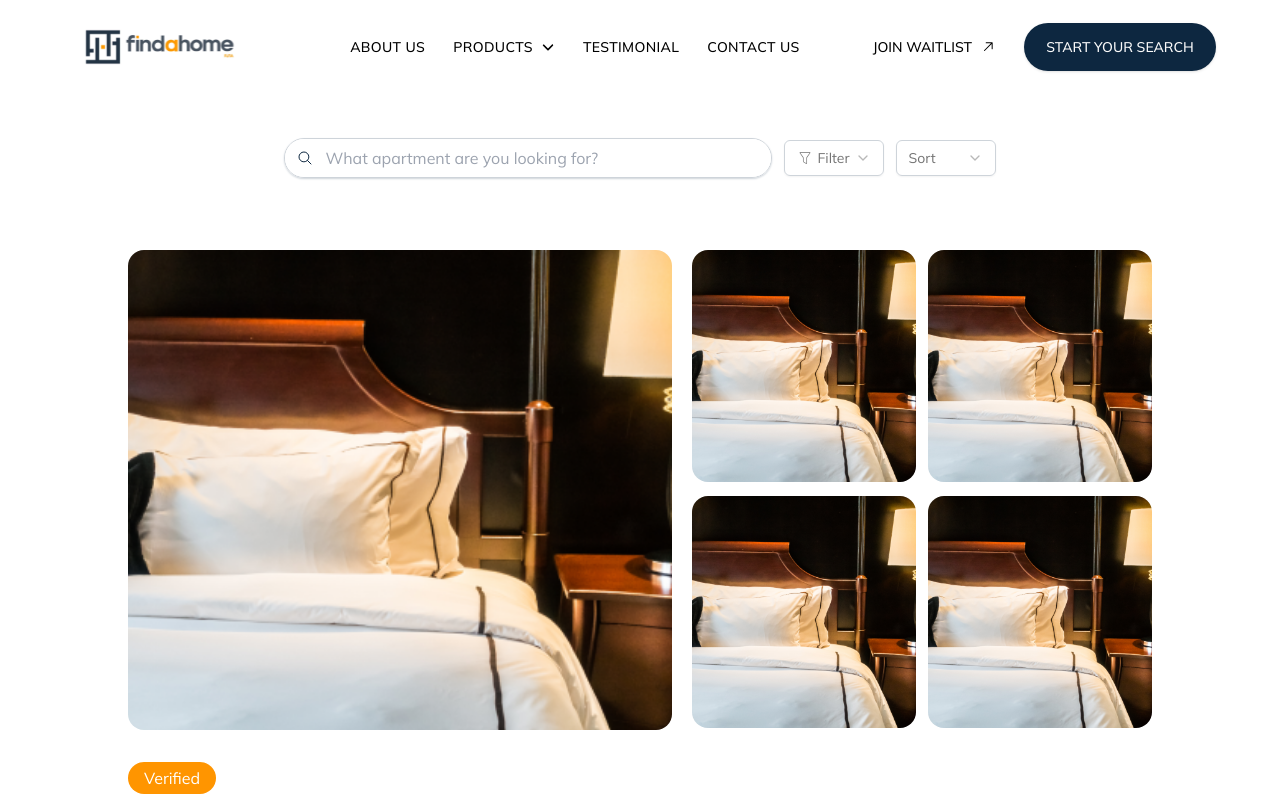
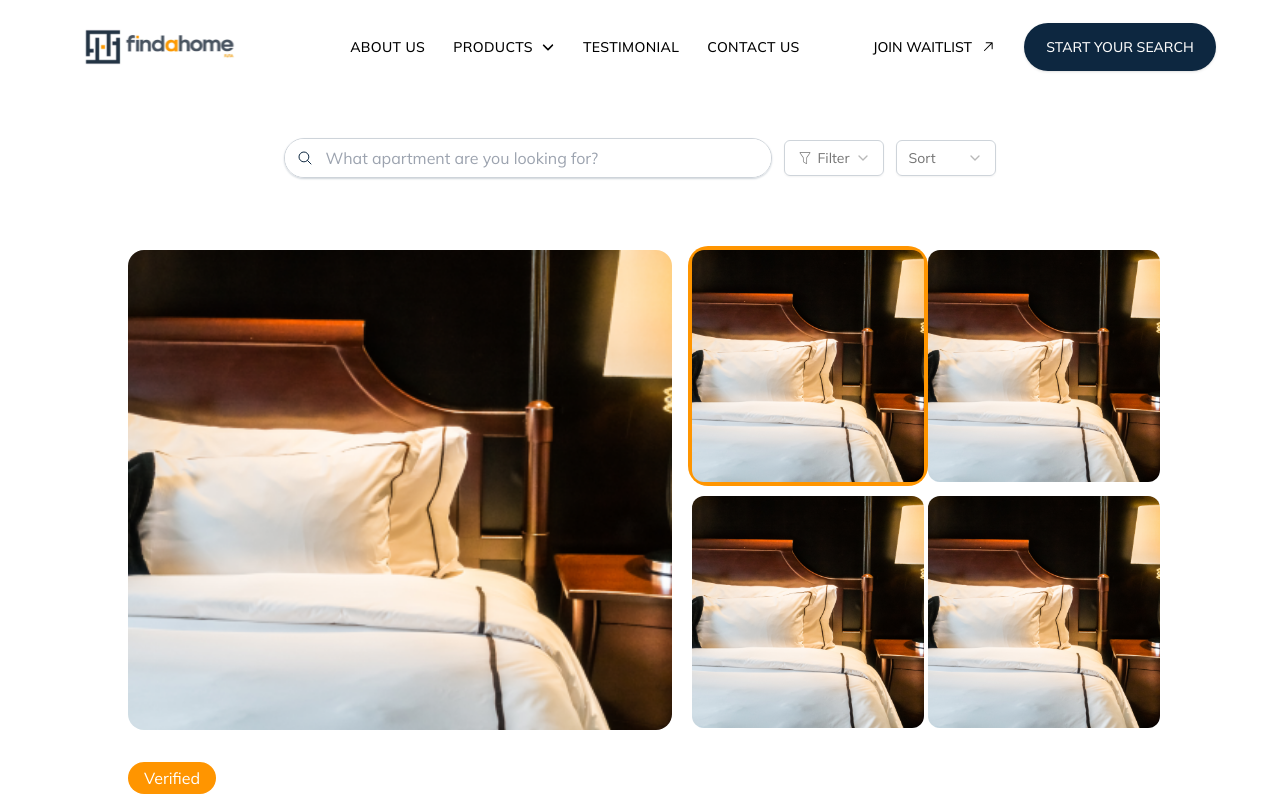
Before and after one commit to FindaHomeF/fhflandingpage, a Next.js app: page /sp/1 in a window 1280 px wide. Shown: the top 800 px of the page. Built offline with nearby package versions, Linux system fonts and the light colour scheme; a web font is replaced by a local one.

Commit message:
feat: add service page

```diff
--- a/src/app/components/global/Footer.jsx
+++ b/src/app/components/global/Footer.jsx
@@ -1,3 +1,4 @@
+"use client"
 import Image from "next/image"
 import Logo from "../../../../public/Logo/Logosvg.svg"
 import { FaLinkedin, FaWhatsappSquare,FaInstagramSquare,FaFacebookSquare, FaTwitterSquare } from "react-icons/fa";
@@ -55,7 +56,8 @@ const Footer = () => {
                 </div>
             </div>
         </div>
-        <h6 className="text-xs md:text-base font-normal text-center text-black mt-10 md:mt-16">2024 FindaHomeFuta. All rights reserved.</h6>
+        <h6 className="text-xs md:text-base font-normal text-center text-black mt-10 md:mt-16">
+            {new Date().getFullYear()} FindaHomeFuta. All rights reserved.</h6>
     </div>
   )
 }
--- a/src/app/sp/components/images-and-desc.jsx
+++ b/src/app/sp/components/images-and-desc.jsx
@@ -1,16 +1,69 @@
+
+"use client"
 import { ButtonGS } from '@/app/components/global/Buttons/ButtonGS'
 import { MapPin } from 'lucide-react'
 import Image from 'next/image'
-import React from 'react'
+import React, { useState } from 'react'
 import { FaRegStar, FaStar } from 'react-icons/fa'
 
 const ImagesAndDescriptionDisplay = () => {
+    const [activeImage, setActiveImage] = useState(0);
+
+    const imagePaths = [
+        '/declutter1.png',
+        '/hero-image.jpeg',
+        '/declutter1.png',
+        '/hero-image.jpeg',
+    ];
+
   return (
     <>
     <div className='md:mt-5 w-90p-mx-auto flex-itc-juc'>
+        {/* IMAGE DISPLAY */}
+        <div className='w-full lg:max-w-[80vw] mx-auto'>
+          <div className='lg:mt-8 w-full h-[30rem] flex flex-col lg:flex-row gap-5'>
+            {/* Main Image */}
+            <div className='w-full lg:basis-[55%] h-[18rem] lg:h-[30rem] rounded-2xl'>
+              <Image
+                src={`/declutter1.png`} // Use active image
+                width={300}
+                height={400}
+                alt='declutter-media-representation'
+                className="object-cover w-full h-full group-hover:scale-105
+                transition-all ease-linear duration-300 rounded-2xl"
+              />
+            </div>
 
-
-        {/* IMADE DISPLAY */}
+            {/* Thumbnail Gallery */}
+            <div className='max-lg:pl-2 h-[30rem] no-scrollbar max-lg:flex
+            max-lg:overflow-x-auto lg:grid grid-cols-1 lg:grid-cols-2 gap-3'>
+              {[...Array(4)].map((_, index) => (
+                <div
+                  key={index}
+                  onClick={() => setActiveImage(index)}
+                  className={`
+                    w-[8rem] h-[8rem] md:w-[14.5rem] md:h-[14.5rem]
+                    flex-shrink-0 cursor-pointer transition-all duration-200 ${
+                    activeImage === index
+                      ? 'ring-4 ring-secondary'
+                      : 'hover:ring-2 hover:ring-secondary'
+                  } rounded-2xl`}
+                >
+                  <Image
+                    src={imagePaths[activeImage]}
+                    width={800}
+                    height={600}
+                    alt={`property-image-${activeImage + 1}`}
+                    className="w-[8rem] h-[8rem] md:w-[14.5rem] md:h-[14.5rem]
+                    object-cover group-hover:scale-105 transition-all ease-linear duration-300 rounded-xl"
+                  />
+                </div>
+              ))}
+            </div>
+          </div>
+        </div>
+    </div>
+    {/* <div className='md:mt-5 w-90p-mx-auto flex-itc-juc'>
         <div className='w-full lg:max-w-[80vw] mx-auto'>
             <div className='lg:mt-8 w-full h-[30rem] flex flex-col lg:flex-row gap-5'>
                 <div className='w-full lg:basis-[55%] h-[18rem] lg:h-[30rem] rounded-2xl'>
@@ -45,10 +98,10 @@ const ImagesAndDescriptionDisplay = () => {
                 </div>
             </div>
         </div>
-    </div>
+    </div> */}
 
-            {/* DESC DISPLAY */}
-    <div className='mt-8 w-90p-mx-auto lg:max-w-[80vw] mx-auto'>
+    {/* DESC DISPLAY */}
+    <div className='lg:mt-8 w-90p-mx-auto lg:max-w-[80vw] mx-auto'>
         <div className='bg-secondary w-fit py-1 text-white px-4 rounded-full'>
             Verified
         </div>
```
